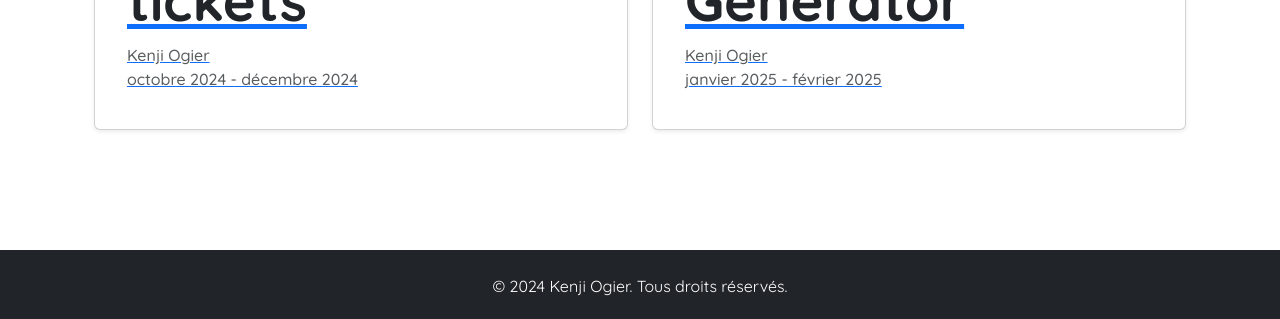
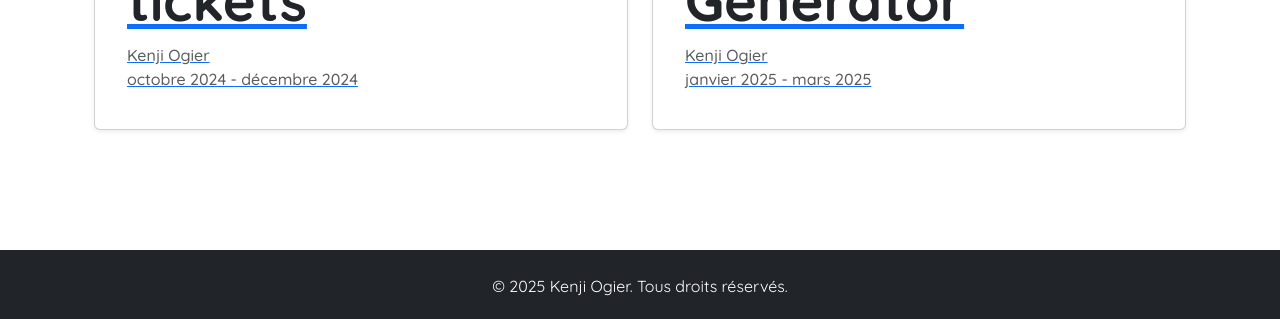
Before and after one commit to Kenji-Or/portfolio, a React (Create React App) app: page /projets in a window 1280 px wide. Shown: the part 1958-2277 px from the top of the page. Built offline with nearby package versions, Linux system fonts and the light colour scheme; the HTML template or start-up script is replaced by a standard one.

Commit message:
correction mineure

```diff
--- a/src/components/Footer.js
+++ b/src/components/Footer.js
@@ -4,7 +4,7 @@ const Footer = () => {
     return (
         <footer className="bg-dark text-white text-center py-4">
             <div className="container">
-                <p className="mb-0">&copy; 2024 Kenji Ogier. Tous droits réservés.</p>
+                <p className="mb-0">&copy; 2025 Kenji Ogier. Tous droits réservés.</p>
             </div>
         </footer>
     )
--- a/src/pages/Projets.js
+++ b/src/pages/Projets.js
@@ -41,7 +41,7 @@ const projetsProfessionnel = [
         link: "/projets/ticketgenerator"
     },
     {
-        date: 'janvier 2025 - février 2025',
+        date: 'janvier 2025 - mars 2025',
         title: 'Access Code Generator',
         img: `${imageACG}`,
         link: '/projets/acg'
--- a/src/pages/allProjets/CodeGenerator.js
+++ b/src/pages/allProjets/CodeGenerator.js
@@ -66,8 +66,7 @@ const CodeGenerator = () => {
                                         style={{ maxWidth: "100%", height: "auto", maxHeight: "600px" }}
                                     />
                                 </div>
-                            </li>
-                            <li className="list-group-item bg-transparent">
+
                                 <strong>Requête d'authentification :</strong> Création d'un système de vérification permettant de s'assurer
                                 que l'utilisateur appartient à une entité souscrite à notre service.
                                 Si l'authentification est validée, un lien vers l'iframe est généré,
```
